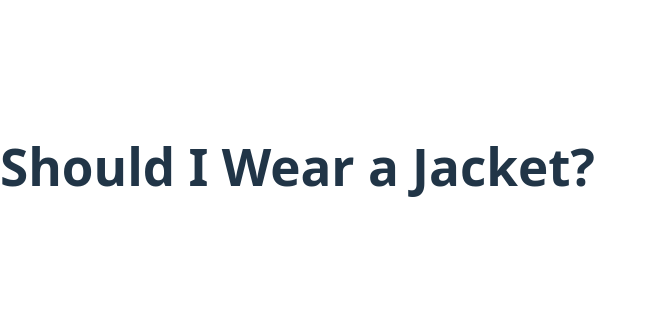
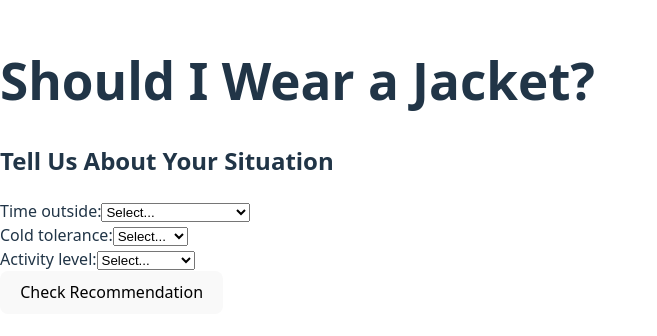
Before and after one commit to DanielBautista7799/jacket-checker, a React (Vite) app: page / in a window 1280 px wide. Shown: the part 234-570 px from the top of the page, without its empty margins (0-657 px from the left). Built offline with nearby package versions, Linux system fonts and the light colour scheme.

Commit message:
Added basic calculations and logic for jacket score along with light UI

```diff
--- a/src/App.jsx
+++ b/src/App.jsx
@@ -1,7 +1,10 @@
+import JacketForm from "./components/JacketForm";
+
 function App() {
   return (
     <div>
       <h1>Should I Wear a Jacket?</h1>
+      <JacketForm />
     </div>
   );
 }
--- /dev/null
+++ b/src/components/JacketForm.jsx
@@ -0,0 +1,55 @@
+import { useState } from "react";
+
+function JacketForm() {
+  const [duration, setDuration] = useState("");
+  const [tolerance, setTolerance] = useState("");
+  const [activity, setActivity] = useState("");
+
+  const handleSubmit = (e) => {
+    e.preventDefault();
+
+    console.log("Duration:", duration);
+    console.log("Tolerance:", tolerance);
+    console.log("Activity:", activity);
+};
+
+return (
+    <form onSubmit={handleSubmit}>
+    <h2>Tell Us About Your Situation</h2>
+
+    <div>
+        <label>Time outside:</label>
+        <select value={duration} onChange={(e) => setDuration(e.target.value)}>
+        <option value="">Select...</option>
+        <option value="short">Less than 10 minutes</option>
+        <option value="medium">10–30 minutes</option>
+        <option value="long">30+ minutes</option>
+        </select>
+    </div>
+
+    <div>
+        <label>Cold tolerance:</label>
+        <select value={tolerance} onChange={(e) => setTolerance(e.target.value)}>
+        <option value="">Select...</option>
+        <option value="cold">Run cold</option>
+        <option value="normal">Normal</option>
+        <option value="hot">Run hot</option>
+        </select>
+    </div>
+
+    <div>
+        <label>Activity level:</label>
+        <select value={activity} onChange={(e) => setActivity(e.target.value)}>
+        <option value="">Select...</option>
+        <option value="still">Standing still</option>
+        <option value="walk">Walking</option>
+        <option value="active">Active</option>
+        </select>
+    </div>
+
+    <button type="submit">Check Recommendation</button>
+    </form>
+);
+}
+
+export default JacketForm;
```
Also changed, not shown: src/utils/calculateJacketScore.js (added, +38 -0 lines), src/utils/mapScoreToRecommendation.js (added, +8 -0 lines).
